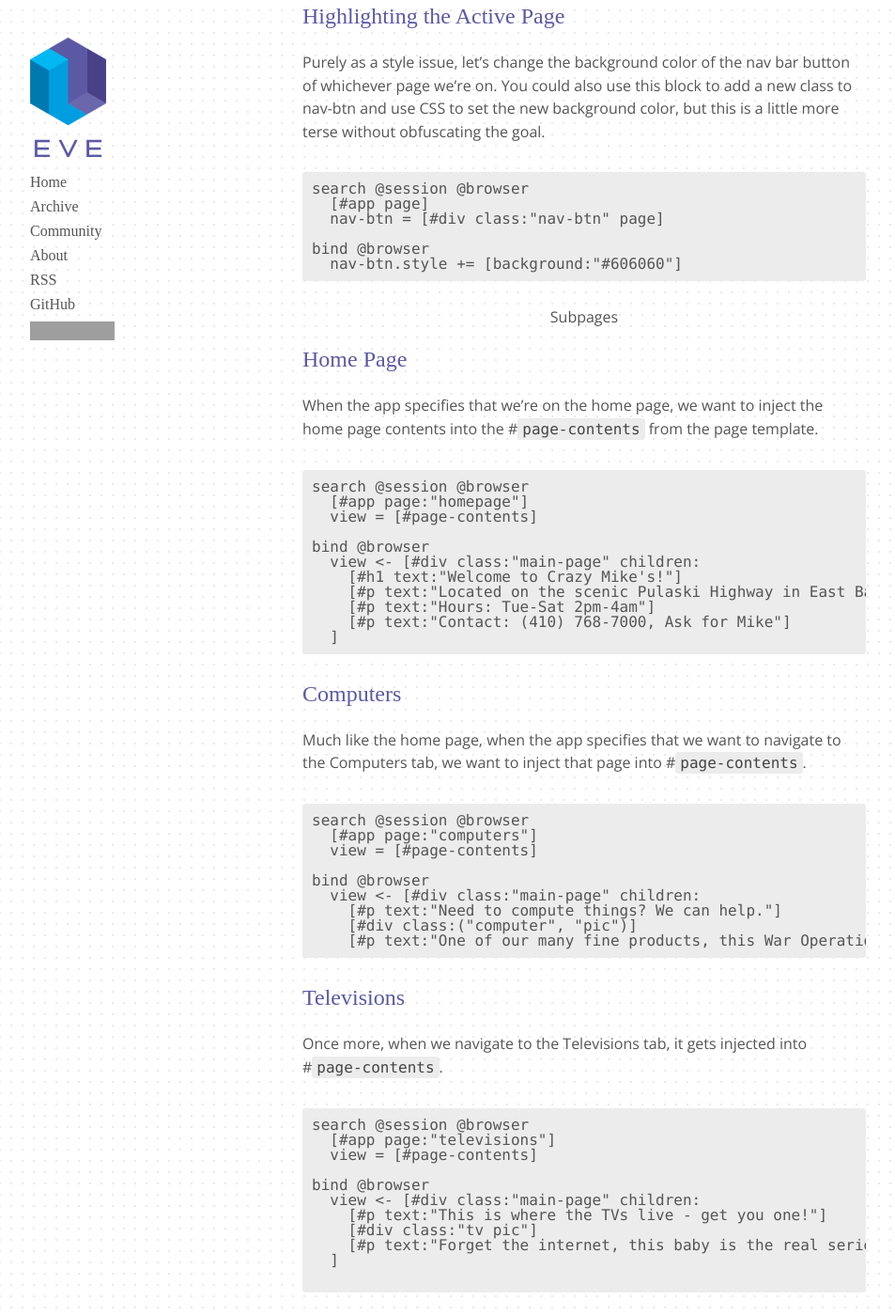
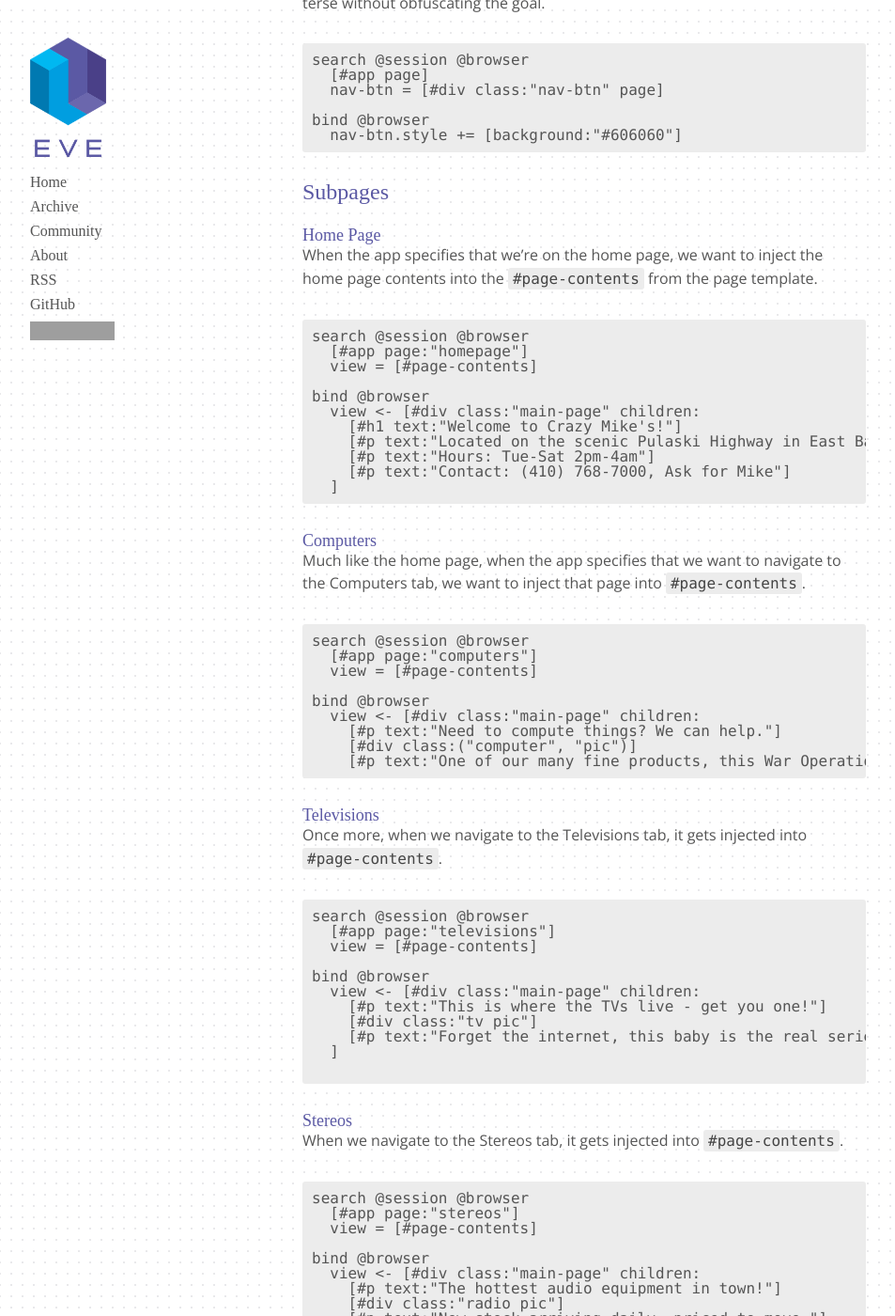
Before and after one commit to Kodowa/incidentalcomplexity, a Jekyll site: the page built from _posts/2017-02-14-ex1-crazy-mike.md, in a window 1280 px wide and 1400 px high, scrolled down 1867 px. Shown: the whole window at 94% size, without its empty margins (18-971 px from the left). Built offline with Jekyll 4.4.1, drawn with Linux system fonts in a browser that asks for light colours; some web fonts are replaced; some of the changed text lies outside the part shown; grey boxes are pictures that could not be loaded.

Commit message:
Fix headers

````diff
--- a/_posts/2017-02-14-ex1-crazy-mike.md
+++ b/_posts/2017-02-14-ex1-crazy-mike.md
@@ -8,13 +8,13 @@ tags: []
 _(Eve is a new programming language, and this is our development blog. If you’re new to Eve, [start here](http://play.witheve.com))_
 
 
-## What is this?
+### What is this?
 
 This small app is pretty straightforward, consisting of a simple webpage with four subpages. The purpose is to demonstrate some basic webpage structure, show how a navigation bar could be implemented, how it changes the view between the different subpages, and how to inject page contents into the page view as you navigate from one subpage to another. You can play with this example live [here](http://play.witheve.com/#gist:0049b5b77a1e01b0124c96c820ff3374-crazy-mikes.eve).
 
-## Page Layout
+### Page Layout
 
-### Containers
+#### Containers
 
 Since I want this app to have a constant hero image and nav bar above the page, that means the nav bar and image are going to be static while the page contents are going to change.
 
@@ -26,7 +26,7 @@ bind @browser
     [#page-contents]]
 ```
 
-### Subpages
+#### Subpages
 
 We also need to know which pages we're going to have. Crazy Mike sells a modest selection of repossessed electronics:
 
@@ -38,7 +38,7 @@ commit
   [#page page:"stereos" name:"Stereos"]
 ```
 
-### Initial Landing Site
+#### Initial Landing Site
 
 We also want to make sure that when a user reaches the site, they start on the homepage.
 
@@ -47,8 +47,10 @@ commit
   [#app page:"homepage"]
 ```
 
-## The Nav Bar
-### Drawing the Nav Bar
+### The Nav Bar
+
+#### Drawing the Nav Bar
+
 While the hero image was easy, the nav bar gets its own section because it needs a little more love than a background. It needs to make a button for each page of the website (those pages were committed in the Page Template section)
 
 ```
@@ -62,7 +64,8 @@ bind @browser
 
 ```
 
-### Navigation
+#### Navigation
+
 We start on the home page, but when you click a button on the nav bar, we want to navigate to that page.
 
 ```
@@ -74,7 +77,8 @@ commit
   view.page := page
 ```
 
-### Highlighting the Active Page
+#### Highlighting the Active Page
+
 Purely as a style issue, let's change the background color of the nav bar button of whichever page we're on. You could also use this block to add a new class to nav-btn and use CSS to set the new background color, but this is a little more terse without obfuscating the goal.
 
 ```
@@ -86,9 +90,10 @@ bind @browser
   nav-btn.style += [background:"#606060"]
 ```
 
-## Subpages
-### Home Page
-When the app specifies that we're on the home page, we want to inject the home page contents into the #`page-contents` from the page template.
+### Subpages
+#### Home Page
+
+When the app specifies that we're on the home page, we want to inject the home page contents into the `#page-contents` from the page template.
 
 ```
 search @session @browser
@@ -104,8 +109,9 @@ bind @browser
   ]
 ```
 
-### Computers
-Much like the home page, when the app specifies that we want to navigate to the Computers tab, we want to inject that page into #`page-contents`.
+#### Computers
+
+Much like the home page, when the app specifies that we want to navigate to the Computers tab, we want to inject that page into `#page-contents`.
 
 ```
 search @session @browser
@@ -119,8 +125,9 @@ bind @browser
     [#p text:"One of our many fine products, this War Operations Plan Response supercomputer was repossessed from the US Dept. of Defense in 1984. Comes with classic games such as chess, checkers, backgammon, poker, tic-tac-toe, and Global Thermonuclear War, though it has been known not to play. Open box, comes as-is. Strict no return policy."]]
 ```
 
-### Televisions
-Once more, when we navigate to the Televisions tab, it gets injected into #`page-contents`.
+#### Televisions
+
+Once more, when we navigate to the Televisions tab, it gets injected into `#page-contents`.
 
 ```
 search @session @browser
@@ -136,8 +143,9 @@ bind @browser
 
 ```
 
-### Stereos
-When we navigate to the Stereos tab, it gets injected into #`page-contents`.
+#### Stereos
+
+When we navigate to the Stereos tab, it gets injected into `#page-contents`.
 
 ```
 search @session @browser
@@ -152,7 +160,8 @@ bind @browser
   ]
 ```
 
-## Styles
+### Styles
+
 A little CSS to clean things up and make the page more readable.
 
 ```css
````
